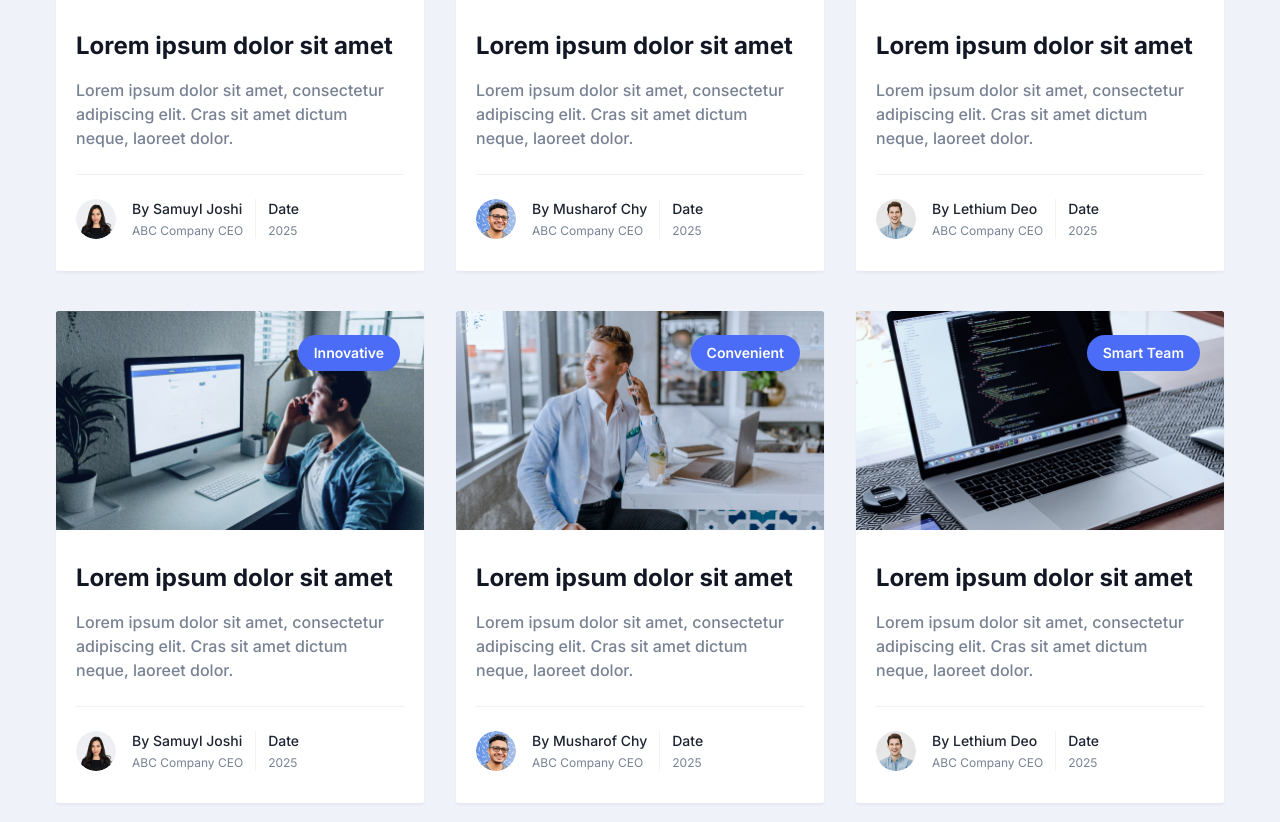
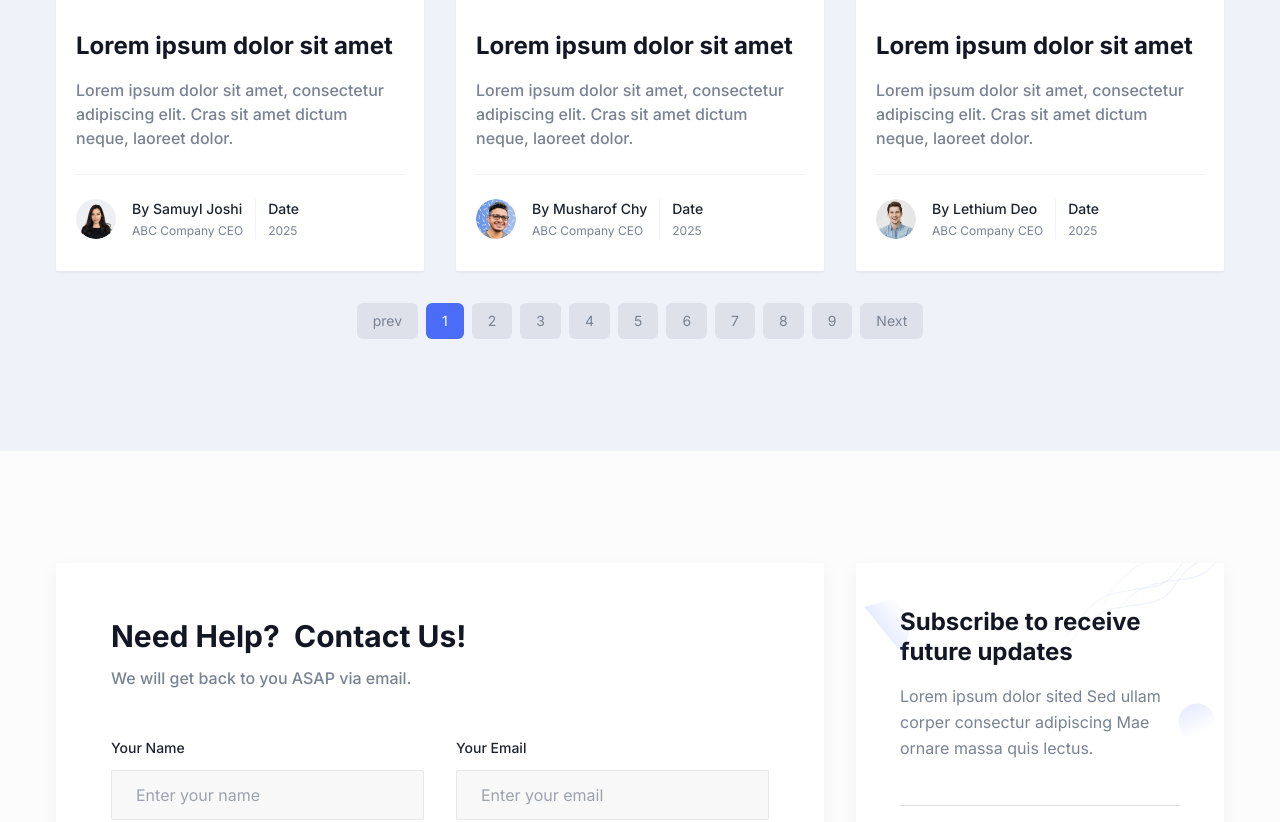
Before and after one commit to X-spec7/dropship-automate-platform, a Next.js app: page / in a window 1280 px wide. Shown: the part 6511-7333 px from the top of the page. Built offline with nearby package versions, Linux system fonts and the light colour scheme.

Commit message:
feat: add pagination to blog section in landing page

```diff
--- a/src/app/blog/page.tsx
+++ b/src/app/blog/page.tsx
@@ -34,15 +34,11 @@ const Blog = () => {
             ))}
           </div>
 
-          <div>
-            <div>
-              <Pagination
-              currentPage={ currentPage }
-              totalPages={ totalPages }
-              onPageChange={ handlePageChagne }
-              />
-            </div>
-          </div>
+          <Pagination
+            currentPage={currentPage}
+            totalPages={totalPages}
+            onPageChange={handlePageChagne}
+          />
         </div>
       </section>
     </>
--- a/src/components/LandingPage/Blog/index.tsx
+++ b/src/components/LandingPage/Blog/index.tsx
@@ -1,8 +1,24 @@
+"use client";
+
+import { useState } from "react";
 import SectionTitle from "../../Common/SectionTitle";
 import SingleBlog from "./SingleBlog";
 import blogData from "./blogData";
+import { Pagination } from "@/components/Common";
 
 const Blog = () => {
+  const [currentPage, setCurrentPage] = useState(1);
+  const blogsPerPage = 3;
+  const totalPages = Math.ceil(blogData.length / blogsPerPage);
+
+  const indexOfLastBlog = currentPage * blogsPerPage;
+  const indexOfFirstBlog = indexOfLastBlog - blogsPerPage;
+  const currentBlogs = blogData.slice(indexOfFirstBlog, indexOfLastBlog);
+
+  const handlePageChagne = (pageNumber: number) => {
+    setCurrentPage(pageNumber);
+  };
+
   return (
     <section
       id="blog"
@@ -16,12 +32,18 @@ const Blog = () => {
         />
 
         <div className="grid grid-cols-1 gap-x-8 gap-y-10 md:grid-cols-2 md:gap-x-6 lg:gap-x-8 xl:grid-cols-3">
-          {blogData.map((blog) => (
+          {currentBlogs.map((blog) => (
             <div key={blog.id} className="w-full">
               <SingleBlog blog={blog} />
             </div>
           ))}
         </div>
+
+        <Pagination
+            currentPage={currentPage}
+            totalPages={totalPages}
+            onPageChange={handlePageChagne}
+        />
       </div>
     </section>
   );
```
